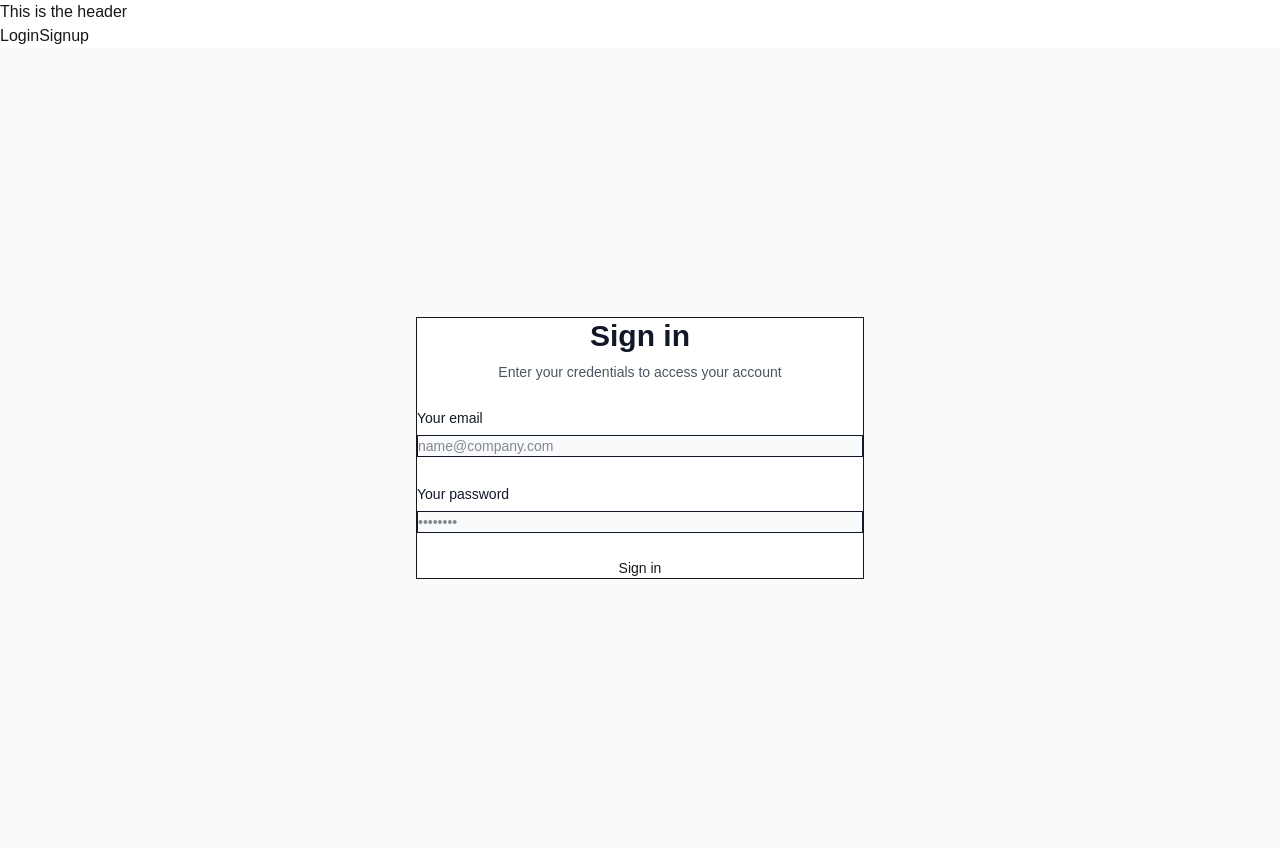
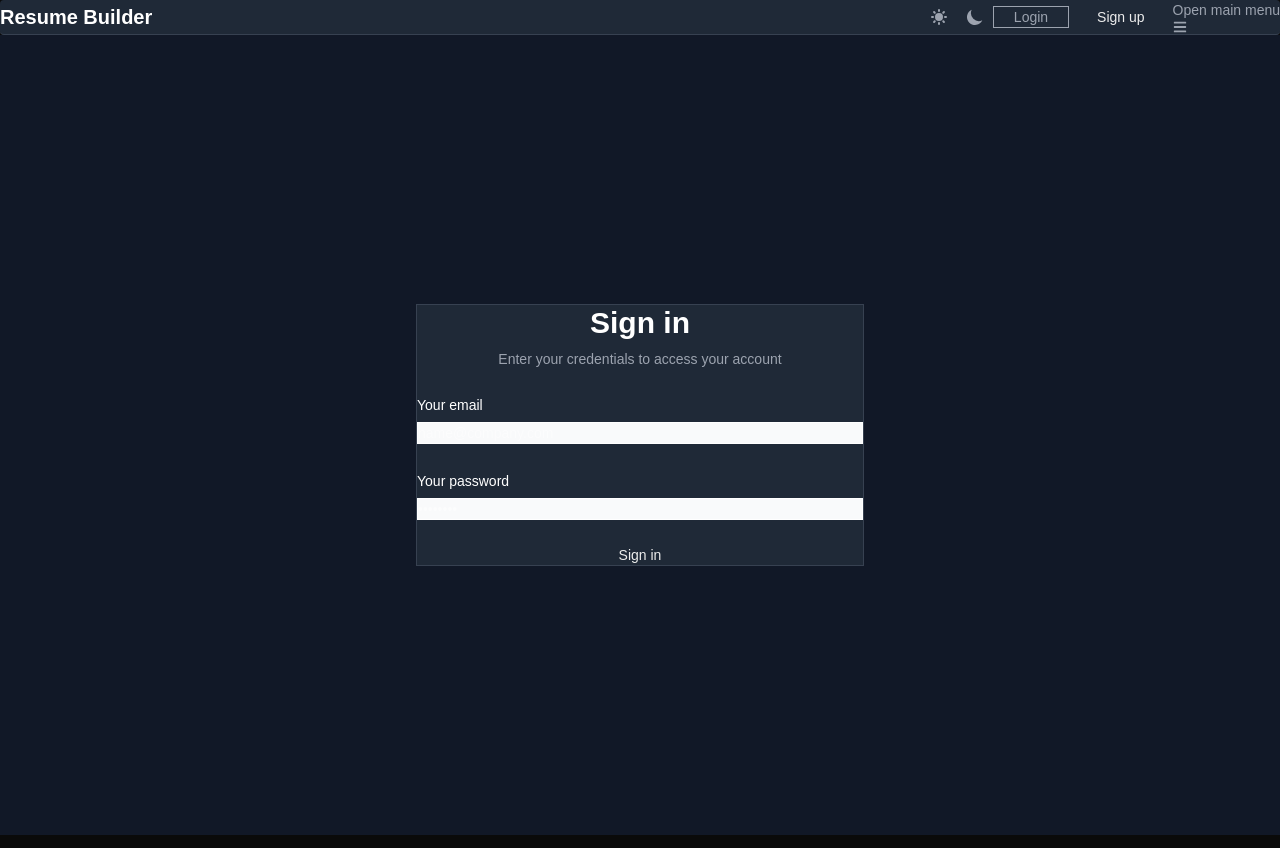
Before and after one commit to atticus-ezis/resume_builder_v2_frontend, a Next.js app: page /account/login in a window 1280 px wide. Built offline with nearby package versions, Linux system fonts and the light colour scheme; no server answers.

Commit message:
styled navbar added user email and id to AuthContext

```diff
--- a/app/account/register/page.tsx
+++ b/app/account/register/page.tsx
@@ -213,17 +213,6 @@ export default function Registration() {
             </p>
           </div>
         </ModalBody>
-        <ModalFooter>
-          <Button
-            onClick={() => {
-              setShowVerificationModal(false);
-              router.push("/account/login");
-            }}
-            className="w-full"
-          >
-            Go to login
-          </Button>
-        </ModalFooter>
       </Modal>
     </div>
   );
--- a/app/components/navbar.tsx
+++ b/app/components/navbar.tsx
@@ -4,11 +4,27 @@ import Link from "next/link";
 import { api } from "@/app/api";
 import { useRouter } from "next/navigation";
 import { useAuth } from "@/app/context/AuthContext";
+import { useTheme } from "@/app/context/ThemeContext";
+import {
+  Navbar as FlowbiteNavbar,
+  NavbarBrand,
+  NavbarCollapse,
+  NavbarLink,
+  NavbarToggle,
+  Button,
+  Dropdown,
+  DropdownHeader,
+  DropdownItem,
+  DropdownDivider,
+  Avatar,
+  ToggleSwitch,
+} from "flowbite-react";
 
 export default function Navbar() {
   const router = useRouter();
   const { isVerified } = useAuth();
-  console.log("isVerified:", isVerified);
+  const { theme, toggleTheme } = useTheme();
+  const { userEmail } = useAuth();
 
   async function logoutHandler() {
     try {
@@ -18,19 +34,60 @@ export default function Navbar() {
       console.error("Error logging out:", error);
     }
   }
+
   return (
-    <header>
-      <h1>This is the header</h1>
-      <div>
+    <FlowbiteNavbar fluid rounded className="bg-white dark:bg-gray-800 border-b border-gray-200 dark:border-gray-700">
+      <NavbarBrand as={Link} href="/">
+        <span className="self-center whitespace-nowrap text-xl font-semibold dark:text-white">Resume Builder</span>
+      </NavbarBrand>
+      <div className="flex md:order-2 gap-2 items-center">
+        {/* Dark Mode Toggle */}
+        <div className="flex items-center gap-2">
+          <svg
+            className="w-5 h-5 text-gray-500 dark:text-gray-400"
+            fill="currentColor"
+            viewBox="0 0 20 20"
+            xmlns="http://www.w3.org/2000/svg"
+          >
+            <path
+              fillRule="evenodd"
+              d="M10 2a1 1 0 011 1v1a1 1 0 11-2 0V3a1 1 0 011-1zm4 8a4 4 0 11-8 0 4 4 0 018 0zm-.464 4.95l.707.707a1 1 0 001.414-1.414l-.707-.707a1 1 0 00-1.414 1.414zm2.12-10.607a1 1 0 010 1.414l-.706.707a1 1 0 11-1.414-1.414l.707-.707a1 1 0 011.414 0zM17 11a1 1 0 100-2h-1a1 1 0 100 2h1zm-7 4a1 1 0 011 1v1a1 1 0 11-2 0v-1a1 1 0 011-1zM5.05 6.464A1 1 0 106.465 5.05l-.708-.707a1 1 0 00-1.414 1.414l.707.707zm1.414 8.486l-.707.707a1 1 0 01-1.414-1.414l.707-.707a1 1 0 011.414 1.414zM4 11a1 1 0 100-2H3a1 1 0 000 2h1z"
+              clipRule="evenodd"
+            />
+          </svg>
+          <ToggleSwitch checked={theme === "dark"} onChange={toggleTheme} label="" aria-label="Toggle dark mode" />
+          <svg
+            className="w-5 h-5 text-gray-500 dark:text-gray-400"
+            fill="currentColor"
+            viewBox="0 0 20 20"
+            xmlns="http://www.w3.org/2000/svg"
+          >
+            <path d="M17.293 13.293A8 8 0 016.707 2.707a8.001 8.001 0 1010.586 10.586z" />
+          </svg>
+        </div>
+
         {isVerified ? (
-          <button onClick={logoutHandler}>Logout</button>
+          <div>
+            <Dropdown arrowIcon={false} inline label={<Avatar alt="User settings" img="" rounded></Avatar>}>
+              <DropdownItem as={Link} href="/account/profile">
+                Profile
+              </DropdownItem>
+              <DropdownDivider />
+              <DropdownItem onClick={logoutHandler}>Sign out</DropdownItem>
+            </Dropdown>
+          </div>
         ) : (
-          <div>
-            <Link href="/account/login">Login</Link>
-            <Link href="/account/register">Signup</Link>
-          </div>
+          <>
+            <Button as={Link} href="/account/login" color="gray" outline>
+              Login
+            </Button>
+            <Button as={Link} href="/account/register" color="blue">
+              Sign up
+            </Button>
+          </>
         )}
+        <NavbarToggle />
       </div>
-    </header>
+    </FlowbiteNavbar>
   );
 }
--- a/app/context/AuthContext.tsx
+++ b/app/context/AuthContext.tsx
@@ -7,6 +7,8 @@ const validate_user_endpoint = process.env.NEXT_PUBLIC_API_BASE_URL + "api/accou
 
 type AuthContextType = {
   isVerified: boolean | null;
+  userEmail: string | null;
+  userId: string | null;
   authorizeUser: () => Promise<void>;
 };
 
@@ -14,16 +16,24 @@ const AuthContext = createContext<AuthContextType | undefined>(undefined);
 
 export function AuthProvider({ children }: { children: React.ReactNode }) {
   const [isVerified, setIsVerified] = useState<boolean | null>(null);
+  const [userEmail, setUserEmail] = useState<string | null>(null);
+  const [userId, setUserId] = useState<string | null>(null);
   const pathname = usePathname();
 
   const fetchUser = async () => {
     try {
       const response = await api.get(validate_user_endpoint);
-      console.log("Auth Context response:", response);
       setIsVerified(true);
+      // Safely access response data
+      if (response.data) {
+        setUserEmail(response.data.email || null);
+        setUserId(response.data.id || null);
+      }
     } catch (err: any) {
       console.log("Auth Context error:", err);
       setIsVerified(false);
+      setUserEmail(null);
+      setUserId(null);
     }
   };
 
@@ -39,7 +49,11 @@ export function AuthProvider({ children }: { children: React.ReactNode }) {
     }
   }, [pathname]);
 
-  return <AuthContext.Provider value={{ isVerified, authorizeUser: fetchUser }}>{children}</AuthContext.Provider>;
+  return (
+    <AuthContext.Provider value={{ isVerified, userEmail, userId, authorizeUser: fetchUser }}>
+      {children}
+    </AuthContext.Provider>
+  );
 }
 
 export function useAuth() {
--- /dev/null
+++ b/app/context/ThemeContext.tsx
@@ -0,0 +1,63 @@
+"use client";
+
+import { createContext, useContext, useEffect, useState } from "react";
+
+type ThemeContextType = {
+  theme: "light" | "dark";
+  toggleTheme: () => void;
+};
+
+const ThemeContext = createContext<ThemeContextType | undefined>(undefined);
+
+export function ThemeProvider({ children }: { children: React.ReactNode }) {
+  const [theme, setTheme] = useState<"light" | "dark">("dark");
+  const [mounted, setMounted] = useState(false);
+
+  const applyTheme = (newTheme: "light" | "dark") => {
+    if (typeof document !== "undefined") {
+      const root = document.documentElement;
+      if (newTheme === "dark") {
+        root.classList.add("dark");
+      } else {
+        root.classList.remove("dark");
+      }
+    }
+  };
+
+  // Apply initial theme on mount
+  useEffect(() => {
+    setMounted(true);
+    // Check for saved theme preference or default to dark
+    const savedTheme = localStorage.getItem("theme") as "light" | "dark" | null;
+
+    const initialTheme = savedTheme || "dark";
+    setTheme(initialTheme);
+    applyTheme(initialTheme);
+  }, []);
+
+  // Apply theme whenever it changes
+  useEffect(() => {
+    if (mounted) {
+      applyTheme(theme);
+    }
+  }, [theme, mounted]);
+
+  const toggleTheme = () => {
+    const newTheme = theme === "light" ? "dark" : "light";
+    setTheme(newTheme);
+    if (typeof window !== "undefined") {
+      localStorage.setItem("theme", newTheme);
+    }
+  };
+
+  // Always provide the context, but use default theme until mounted
+  return <ThemeContext.Provider value={{ theme, toggleTheme }}>{children}</ThemeContext.Provider>;
+}
+
+export function useTheme() {
+  const ctx = useContext(ThemeContext);
+  if (ctx === undefined) {
+    throw new Error("useTheme must be used within a ThemeProvider");
+  }
+  return ctx;
+}
--- a/app/globals.css
+++ b/app/globals.css
@@ -1,6 +1,9 @@
 @import "tailwindcss";
 @import "flowbite-react/plugin/tailwindcss";
 @source "../.flowbite-react/class-list.json";
+
+/* Configure dark mode variant for Tailwind v4 */
+@variant dark (&:where(.dark, .dark *));
 
 :root {
   --background: #ffffff;
@@ -14,8 +17,15 @@
   --font-mono: var(--font-geist-mono);
 }
 
+/* Dark mode styles - controlled by .dark class */
+.dark {
+  --background: #0a0a0a;
+  --foreground: #ededed;
+}
+
+/* Fallback for system preference when no class is set */
 @media (prefers-color-scheme: dark) {
-  :root {
+  :root:not(.light) {
     --background: #0a0a0a;
     --foreground: #ededed;
   }
--- a/app/layout.tsx
+++ b/app/layout.tsx
@@ -3,6 +3,7 @@ import { Geist, Geist_Mono } from "next/font/google";
 import "./globals.css";
 import Navbar from "./components/navbar";
 import { AuthProvider } from "./context/AuthContext";
+import { ThemeProvider } from "./context/ThemeContext";
 
 const geistSans = Geist({
   variable: "--font-geist-sans",
@@ -25,14 +26,33 @@ export default function RootLayout({
   children: React.ReactNode;
 }>) {
   return (
-    <html lang="en">
+    <html lang="en" suppressHydrationWarning>
+      <head>
+        <script
+          dangerouslySetInnerHTML={{
+            __html: `
+              (function() {
+                const savedTheme = localStorage.getItem('theme');
+                const theme = savedTheme || 'dark';
+                if (theme === 'dark') {
+                  document.documentElement.classList.add('dark');
+                } else {
+                  document.documentElement.classList.remove('dark');
+                }
+              })();
+            `,
+          }}
+        />
+      </head>
       <body className={`${geistSans.variable} ${geistMono.variable} antialiased`}>
+        <ThemeProvider>
           <AuthProvider>
             <header>
               <Navbar />
             </header>
             {children}
           </AuthProvider>
+        </ThemeProvider>
       </body>
     </html>
   );
--- /dev/null
+++ b/tailwind.config.ts
@@ -0,0 +1,28 @@
+import type { Config } from "tailwindcss";
+
+const config: Config = {
+  content: [
+    "./pages/**/*.{js,ts,jsx,tsx,mdx}",
+    "./components/**/*.{js,ts,jsx,tsx,mdx}",
+    "./app/**/*.{js,ts,jsx,tsx,mdx}",
+    "./node_modules/flowbite-react/lib/**/*.js",
+    "./node_modules/flowbite-react/lib/**/*.tsx",
+  ],
+  darkMode: "class", // Enable class-based dark mode toggle
+  theme: {
+    extend: {
+      colors: {
+        background: "var(--background)",
+        foreground: "var(--foreground)",
+      },
+    },
+  },
+  plugins: [
+    // Note: If you get an error about flowbite/plugin, install flowbite:
+    // npm install flowbite
+    // For now, flowbite-react should work without the base package
+    // require("flowbite/plugin"), // Uncomment if you install flowbite package
+  ],
+};
+
+export default config;
```
Lines whose indentation alone changed are shown as unchanged.
